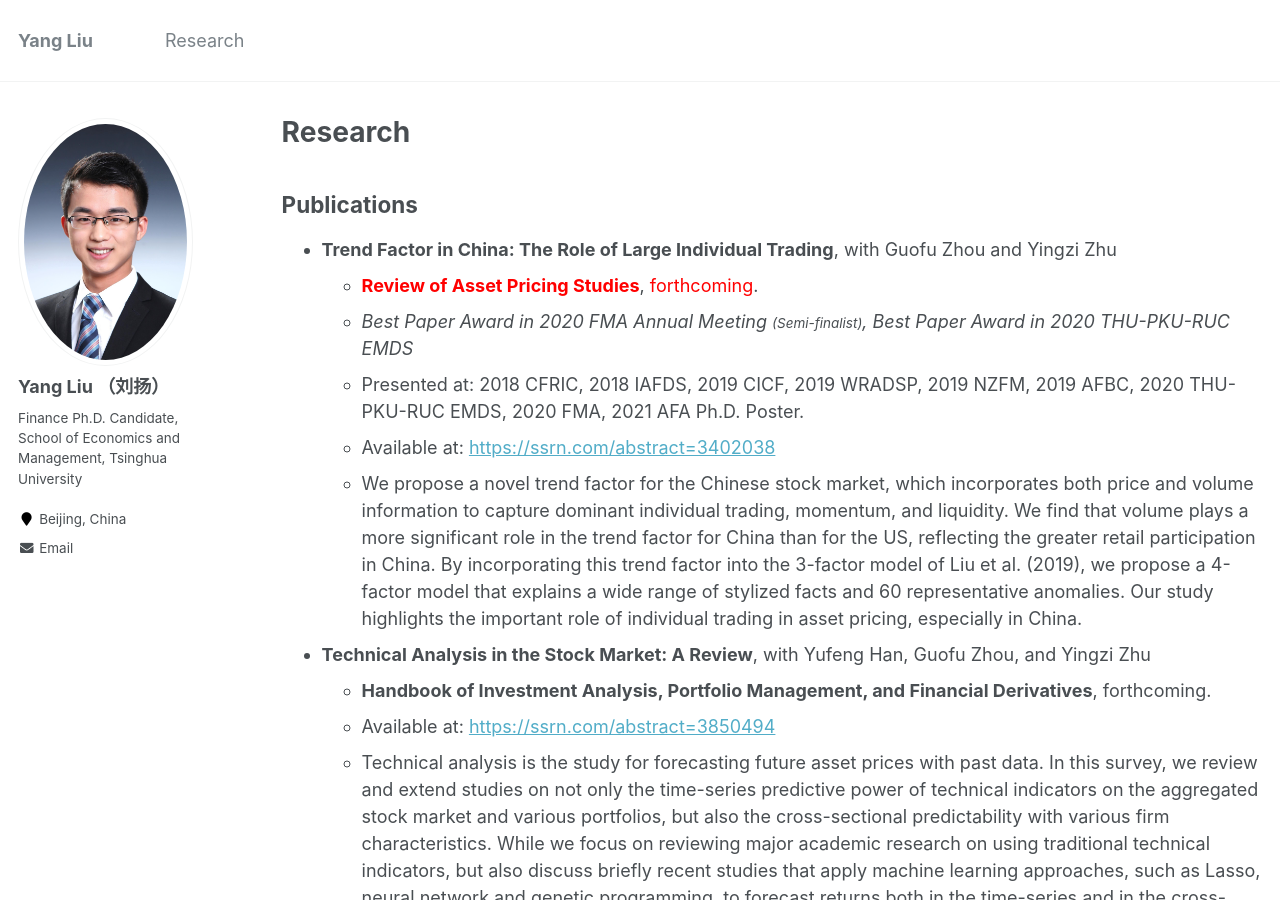
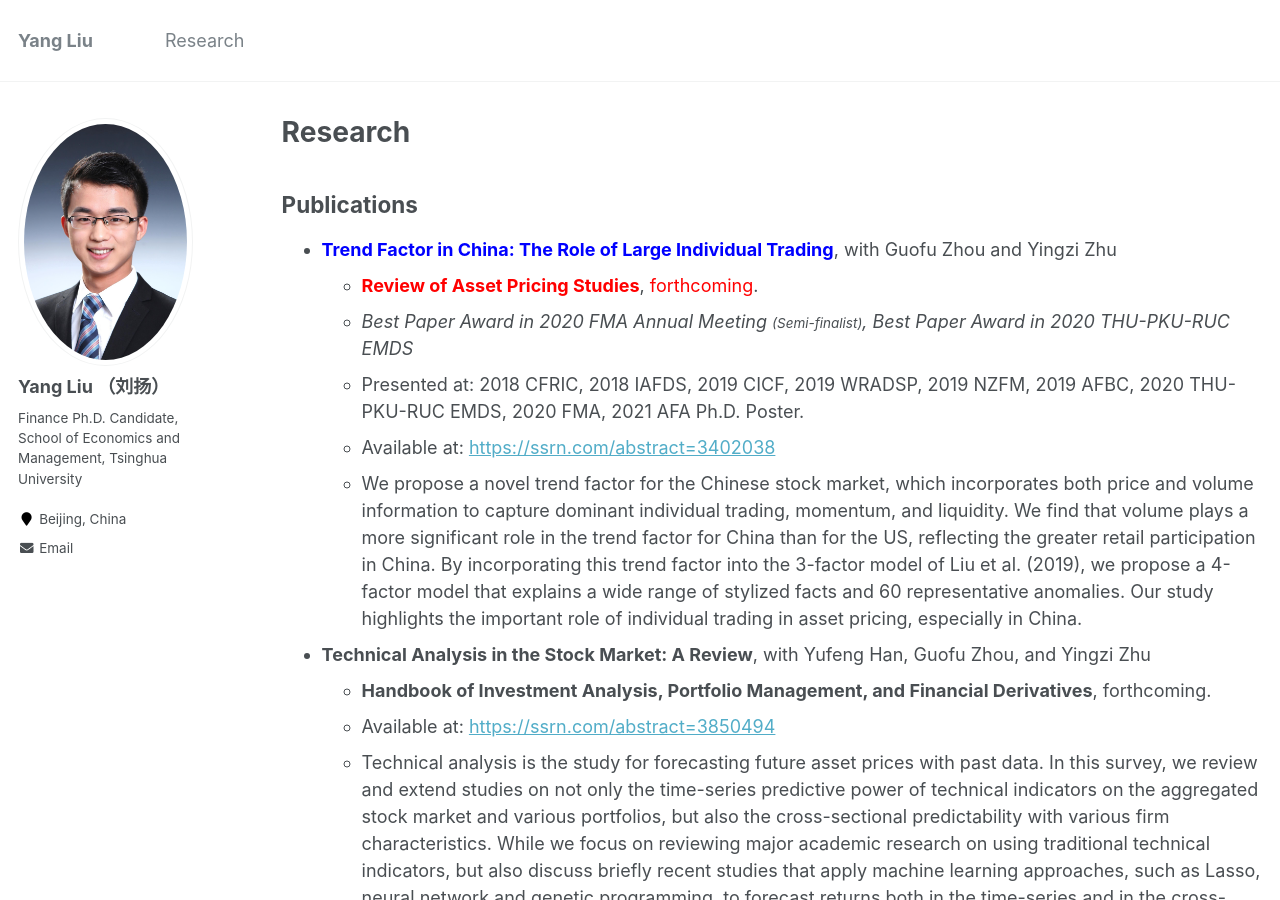
Before and after one commit to yangliu-finance/yangliu-finance.github.io, a Jekyll site: the page built from _pages/research.md, in a window 1280 px wide and 900 px high. Built offline with Jekyll 4.4.1, drawn with Linux system fonts in a browser that asks for light colours.

Commit message:
Update research.md

```diff
--- a/_pages/research.md
+++ b/_pages/research.md
@@ -10,7 +10,7 @@ author_profile: true
 Publications
 ------
 
-+ **Trend Factor in China: The Role of Large Individual Trading**, with Guofu Zhou and Yingzi Zhu
++ **<font color="blue">Trend Factor in China: The Role of Large Individual Trading</font>**, with Guofu Zhou and Yingzi Zhu
   + **<font color="red">Review of Asset Pricing Studies</font>**, <font color="red">forthcoming</font>.
   + *Best Paper Award in 2020 FMA Annual Meeting <small>(Semi-finalist)</small>, Best Paper Award in 2020 THU-PKU-RUC EMDS*
   + Presented at: 2018 CFRIC, 2018 IAFDS, 2019 CICF, 2019 WRADSP, 2019 NZFM, 2019 AFBC, 2020 THU-PKU-RUC EMDS, 2020 FMA, 2021 AFA Ph.D. Poster.
```
